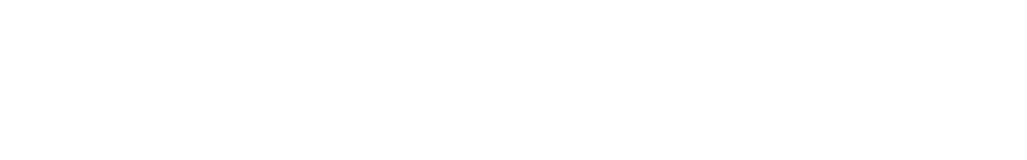
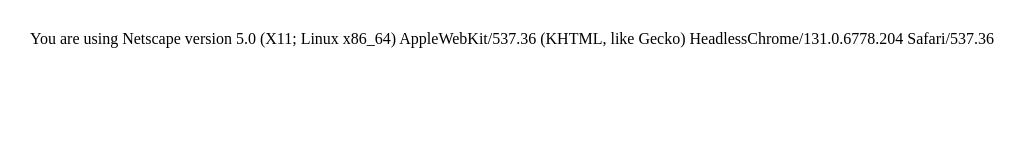
Before and after one commit to acciojob/browser-info-bhargavsai15, a website: page main.html in a window 1280 px wide. Shown: the whole page, without its empty margins (0-1027 px from the left). Drawn offline with Linux system fonts and the light colour scheme.

Commit message:
created a submission

```diff
--- a/main.html
+++ b/main.html
@@ -3,12 +3,20 @@
 <html>
 
 <head>
+	<meta charset=utf-8 />
+		<title>Return first and last name from a form</title>
+		<style type="text/css">
+			body {margin: 30px;}
+		</style>
 	<link rel="stylesheet" href="styles.css">
 </head>
 
 <body>
-	<!-- the entire body must be written by student -->
-    <script type="text/javascript" src="./script.js">
+	<div id="browser-info">
+		You are using <span id="browser"></span> version <span id="version"></span>
+	</div>
+
+    <script type="text/javascript" src="script.js">
 </script>
 
 </body>
--- a/script.js
+++ b/script.js
@@ -1 +1,7 @@
 //your JS code here. If required.
+const browser = document.getElementById('browser');
+const version = document.getElementById('version');
+window.addEventListener('load', () => {
+  browser.innerText = navigator.appName;
+  version.innerText = navigator.appVersion;
+})
```
